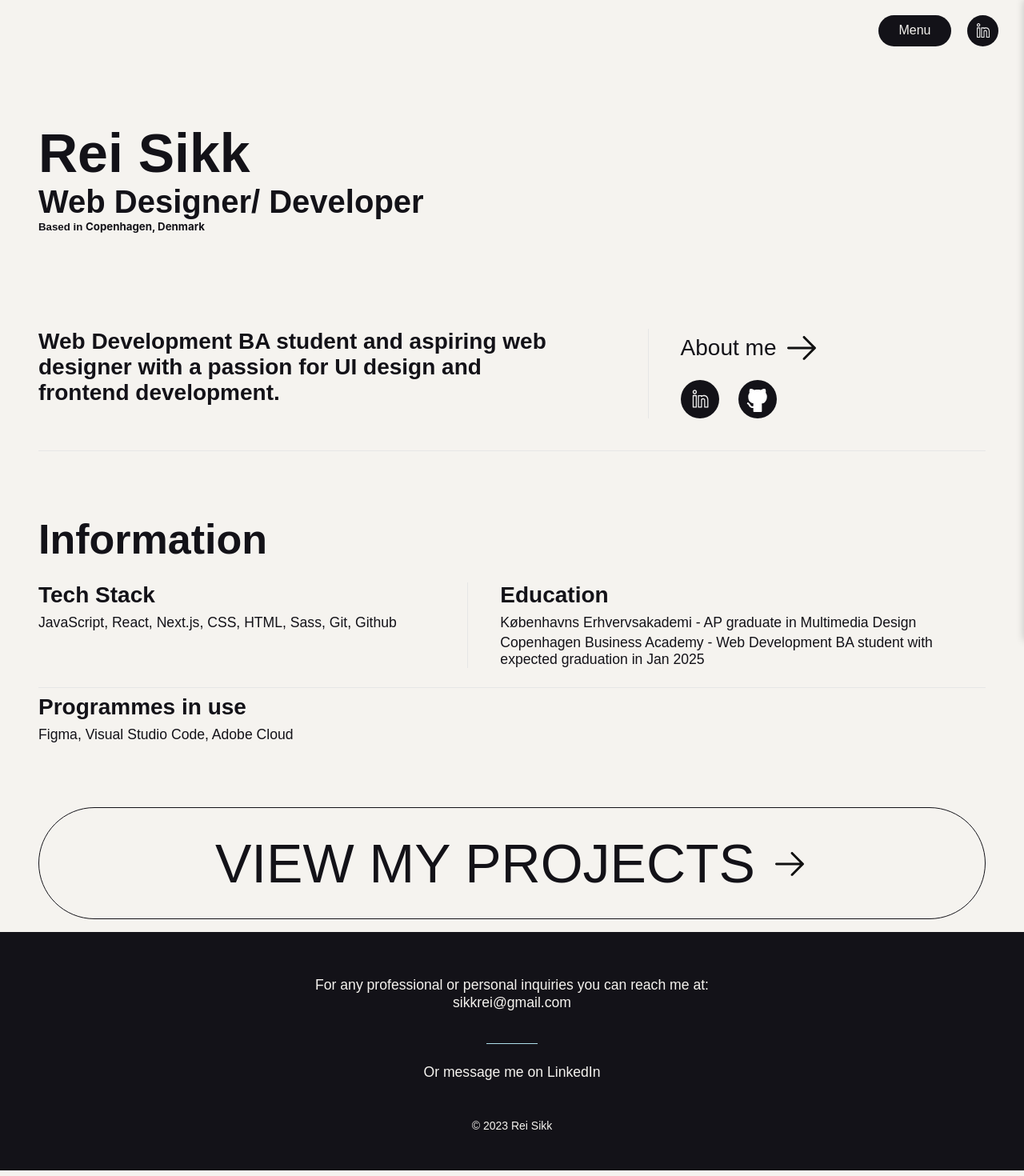
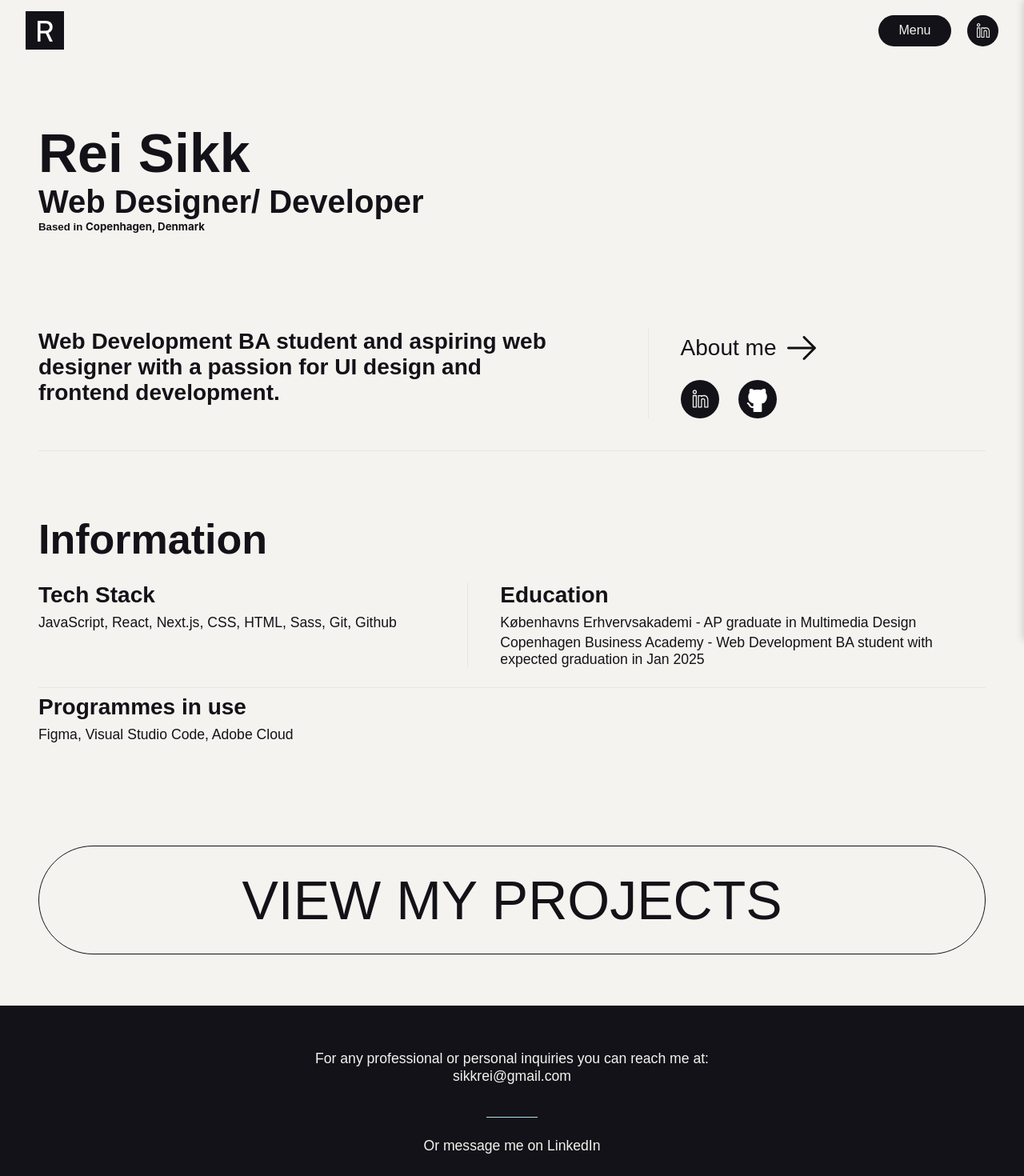
Before and after one commit to ReiSikk/portfolio, a React (Vite) app: page / in a window 1280 px wide. Shown: the top 1470 px of the page at 80% size. Built offline with nearby package versions, Linux system fonts and the light colour scheme; a web font is replaced by a local one.

Commit message:
logo and button fix

```diff
--- a/src/Components/NavBar.jsx
+++ b/src/Components/NavBar.jsx
@@ -1,13 +1,17 @@
 
 import linkedinLogo from "../media/linkedIn.svg";
 import BurgerMenu from "./BurgerMenu";
+import { Link } from "react-router-dom";
+import logo from "../media/logo.svg"
+
 function NavBar() {
    /*  const handleLinkedIn = () => {
         window.location.replace('https://linkedin.com');
       }; */
   return (
-    <div className="nav-wrapper">
-        <nav>
+    <div className="nav">
+        <nav className="nav-wrapper">
+            <Link to="/" className="logo"><img src={logo} alt="link to homepage" title="Home"/></Link>
             <ul className="nav-buttons-wrap">
                 <BurgerMenu />
                     <li className="social-btn hide-mobile">
--- a/src/Pages/HomePage.jsx
+++ b/src/Pages/HomePage.jsx
@@ -2,7 +2,6 @@
 import arrowRight from "../media/arrow-right.svg";
 import linkedinLogo from "../media/linkedin.svg";
 import githublogo from "../media/github.svg";
-import arrowright from "../media/arrow-right.svg";
 import { Link } from "react-router-dom";
 
 
@@ -68,7 +67,7 @@ function HomePage() {
     </main>
     <div className="cta">
                 <Link to="projects" className="view-projects">View my projects</Link>
-                <span><img src={arrowright} alt="arrow" /></span>
+
             </div>
 
     </>
--- a/src/sass/components/_nav-styling.scss
+++ b/src/sass/components/_nav-styling.scss
@@ -4,7 +4,7 @@
     display: flex;
     flex-direction: row;
     align-items: center;
-    justify-content: flex-end;
+    justify-content: space-between;
     padding: 2.5rem 1.25rem;
 }
 @media only screen and (min-width:1080px) {
--- a/src/sass/pages/_home-page.scss
+++ b/src/sass/pages/_home-page.scss
@@ -57,6 +57,7 @@ h1 {
     min-height: 100px;
     border-radius: 100px;
     transition: all 0.3s ease;
+    margin: 3rem 0rem;
 
         text-align: center;
         text-transform: uppercase;
@@ -69,29 +70,44 @@ h1 {
         border-radius: 200px;
         border: 1.5px solid $black;
         a {
-            padding-right: 0.2rem;
+            transition: all 0.3s ease;
         }
 
         span {
-            margin-left: 1rem;
+            transition: all 0.3s ease;
+        }
+        img {
+            transition: all 0.3s ease;
         }
 
   }
+
+  .view-projects {
+      transition: all 0.3s ease;
+      display: flex;
+      align-items: center;
+      gap: 0.5rem;
+  }
+
+
 .cta:hover {
         background: $black;
         text-decoration: none;
         color: $white;
-        box-shadow: 0 5px 32px rgba(0, 0, 0, 0.2);
+        box-shadow: 0 5px 32px rgba(0, 0, 0, 0.35);
         border: 1.5px solid transparent;
-        a {
-            padding-right: 1rem;
-        }
-        span {
-            img {
+        cursor: pointer;
+
+    span {
+        img {
                 filter: invert(1);
             }
         }
+        .view-projects {
+            gap: 1rem;
+        }
 }
+
 
 .hover-den:hover {
     cursor: url(../media/denmark.png)12.5 12.5, auto;
@@ -142,15 +158,16 @@ h1 {
   }
   @media only screen and (max-width:580px) {
     .cta {
-            font-size: clamp(1.5rem, 1.3182rem + 0.6061vw, 1.75rem)
+            font-size: clamp(1.5rem, 1.3182rem + 0.6061vw, 1.75rem);
+            margin: 0rem 0rem 3rem 0rem;
     }
   }
 
 
   @media only screen and (max-width: 780px) {
         .cta {
-            max-width: fit-content;
             font-size: clamp(2rem, 1.6364rem + 1.2121vw, 2.5rem);
+            padding: 1.25rem 0rem;
         }
 
 }
```
Also changed, not shown: src/media/logo.png (added), src/media/logo.svg (added).
